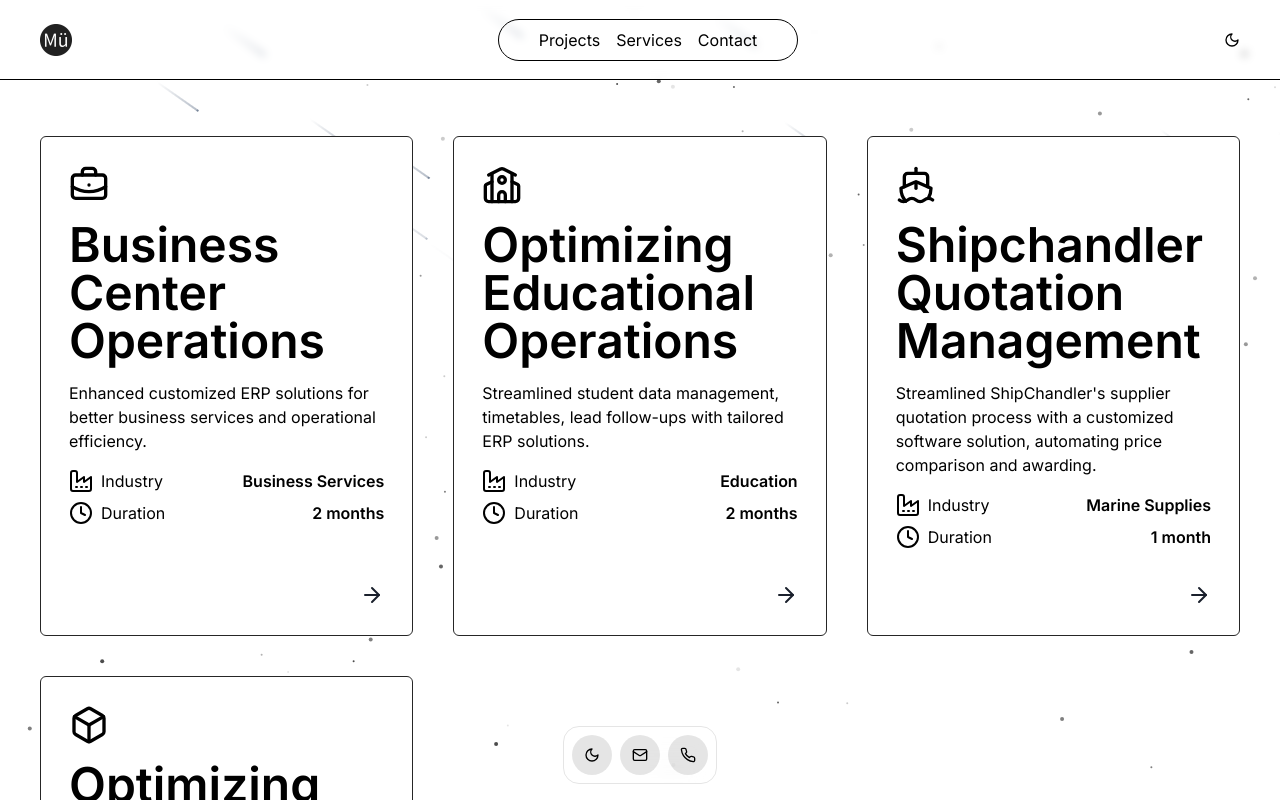
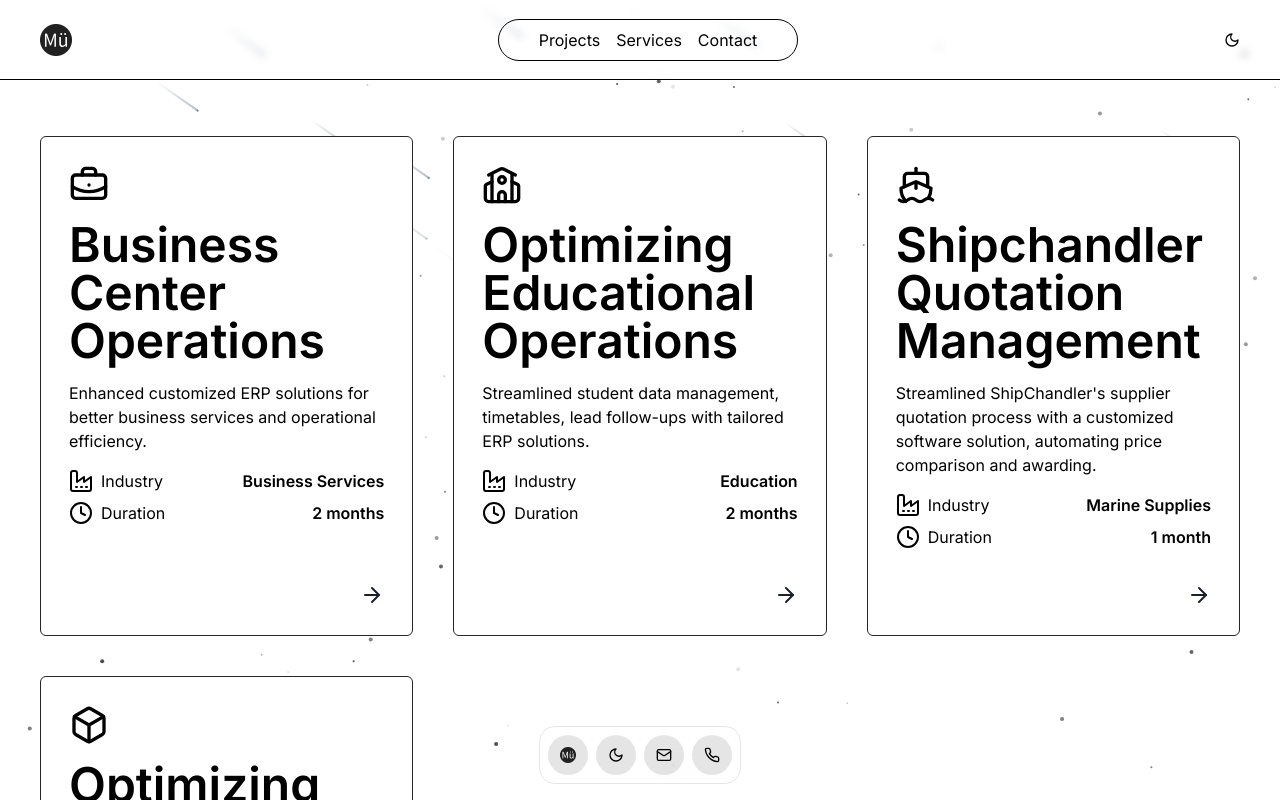
Before and after one commit to krutikmaru/mugen-new, a Next.js app: page /projects in a window 1280 px wide. Shown: the top 800 px of the page. Built offline with nearby package versions, Linux system fonts and the light colour scheme.

Commit message:
Changes II 08-08-24

```diff
--- a/app/ui/components/Home/Details/Details.tsx
+++ b/app/ui/components/Home/Details/Details.tsx
@@ -77,7 +77,7 @@ const DetailsGrid = () => {
   );
   const { theme } = useTheme();
   return (
-    <div className="w-full flex flex-col mt-5 p-5">
+    <div className="w-full flex flex-col mt-5 p-5 sm:p-20">
       <div className="grid pb-2 grid-cols-2 sm:grid-cols-3 lg:grid-cols-5 gap-4 ">
         {details.detailsStore.map((detail) => {
           if (currentItem.title === detail.title) {
--- a/app/ui/components/Home/Services/AnimatedBeamERP.tsx
+++ b/app/ui/components/Home/Services/AnimatedBeamERP.tsx
@@ -46,7 +46,7 @@ export default function AnimatedBeamERP() {
 
   return (
     <div ref={containerRef}>
-      <div className="flex size-full flex-col max-w-lg p-10 items-stretch justify-between gap-10">
+      <div className="flex size-full flex-col max-w-lg p-10 items-stretch justify-between gap-10 absolute md:relative">
         <div className="flex flex-row items-center justify-between">
           <Circle ref={div1Ref}>
             <BadgeDollarSign />
--- a/app/ui/components/Home/Services/OrbitingConsultation.tsx
+++ b/app/ui/components/Home/Services/OrbitingConsultation.tsx
@@ -3,7 +3,7 @@ import { Badge } from "@/components/ui/badge";
 
 export default function OrbitingConsultation() {
   return (
-    <div className="relative flex w-full flex-col items-center justify-center overflow-hidden rounded-lg h-[250px]">
+    <div className="absolute md:relative flex w-full flex-col items-center justify-center overflow-hidden rounded-lg h-[250px]">
       <span className="pointer-events-none whitespace-pre-wrap bg-gradient-to-b from-black to-gray-300 bg-clip-text text-center text-8xl font-semibold leading-none text-transparent dark:from-white dark:to-black">
         Mugen
       </span>
--- a/app/ui/components/Layout/DockMugen.tsx
+++ b/app/ui/components/Layout/DockMugen.tsx
@@ -4,6 +4,7 @@ import { Dock, DockIcon } from "@/components/magicui/dock";
 import ThemeSwitcher from "../ThemeSwitcher";
 import { Mail, Phone, Wrench } from "lucide-react";
 import Link from "next/link";
+import Image from "next/image";
 
 export type IconProps = React.HTMLAttributes<SVGElement>;
 
@@ -11,6 +12,16 @@ export default function DockMugen() {
   return (
     <div className="fixed left-1/2 -translate-x-1/2 bottom-4 z-[1000]">
       <Dock magnification={60} distance={100}>
+        <DockIcon className="bg-black/10 dark:bg-white/10 p-3">
+          <Link href="/" className="w-4 h-4 relative">
+            <Image
+              src={"/mugen.png"}
+              alt={"Mugen Logo"}
+              fill
+              className="absolute w-full h-full object-contain"
+            />
+          </Link>
+        </DockIcon>
         <DockIcon className="bg-black/10 dark:bg-white/10 p-3">
           <ThemeSwitcher />
         </DockIcon>
--- a/components/magicui/bento-grid.tsx
+++ b/components/magicui/bento-grid.tsx
@@ -3,6 +3,7 @@ import { ArrowRightIcon } from "@radix-ui/react-icons";
 
 import { cn } from "@/lib/utils";
 import { Button } from "@/components/ui/button";
+import Link from "next/link";
 
 const BentoGrid = ({
   children,
@@ -69,10 +70,14 @@ const BentoCard = ({
       )}
     >
       <Button variant="ghost" asChild size="sm" className="pointer-events-auto">
-        <a href={href} className="text-white">
+        <Link
+          // href={href}
+          href="#"
+          className="text-black dark:text-white"
+        >
           {cta}
           <ArrowRightIcon className="ml-2 h-4 w-4" />
-        </a>
+        </Link>
       </Button>
     </div>
     <div className="pointer-events-none absolute inset-0 transform-gpu transition-all duration-300 group-hover:bg-black/[.03] group-hover:dark:bg-neutral-800/10" />
```
